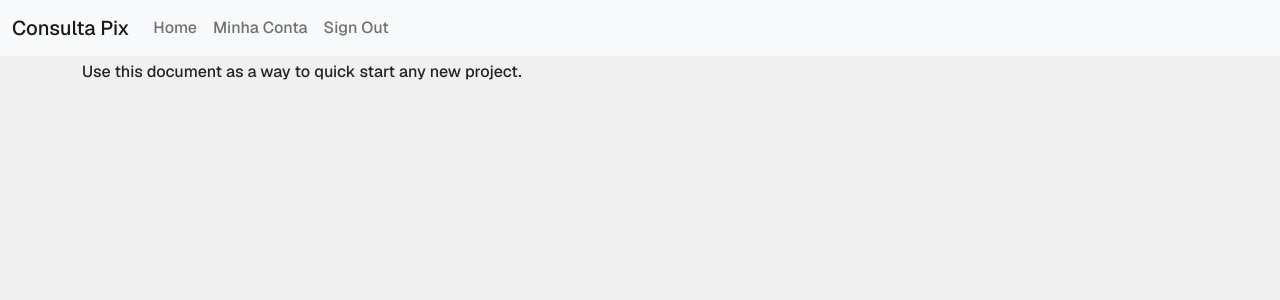
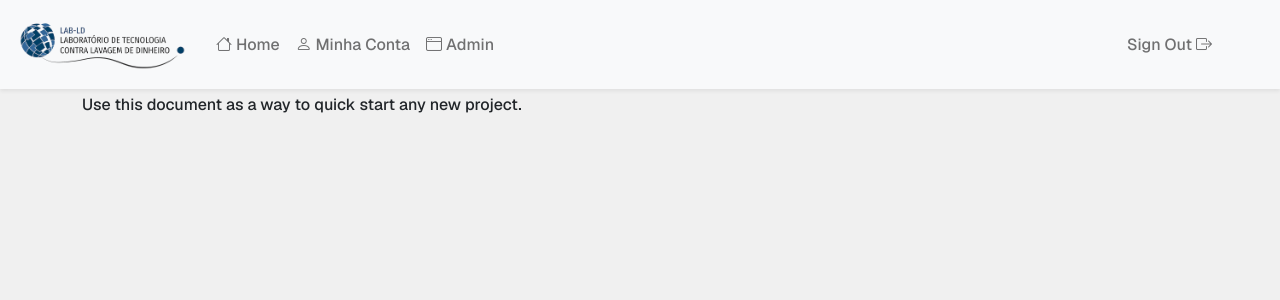
Before and after one commit to rogeriopaulos/consultapix, a Django app: page /sobre/ in a window 1280 px wide. Shown: the top 300 px of the page. Run offline with Django 5.2, Linux system fonts and the light colour scheme; the visitor is signed in with stand-in values (Sample User, id 1); parts of the project's set-up code (start-up, migrations or seed data) failed here and were passed over; some libraries are stand-ins or nearby versions.

Commit message:
feat: Atualiza URL de redirecionamento após login e adiciona novos logos ao projeto

```diff
--- a/config/settings/base.py
+++ b/config/settings/base.py
@@ -106,7 +106,7 @@ AUTHENTICATION_BACKENDS = [
 # https://docs.djangoproject.com/en/dev/ref/settings/#auth-user-model
 AUTH_USER_MODEL = "users.User"
 # https://docs.djangoproject.com/en/dev/ref/settings/#login-redirect-url
-LOGIN_REDIRECT_URL = "users:redirect"
+LOGIN_REDIRECT_URL = "core:home"
 # https://docs.djangoproject.com/en/dev/ref/settings/#login-url
 LOGIN_URL = "account_login"
 
--- a/consultapix/templates/base.html
+++ b/consultapix/templates/base.html
@@ -69,7 +69,7 @@
         </div>
       {% endif %}
       <div class="mb-1">
-        <nav class="navbar navbar-expand-md navbar-light bg-light">
+        <nav class="navbar navbar-expand-md navbar-light bg-light shadow-sm">
           <div class="container-fluid">
             <button class="navbar-toggler navbar-toggler-right"
                     type="button"
@@ -80,30 +80,39 @@
                     aria-label="Toggle navigation">
               <span class="navbar-toggler-icon"></span>
             </button>
-            <a class="navbar-brand" href="{% url 'core:home' %}">Consulta Pix</a>
-            <div class="collapse navbar-collapse" id="navbarSupportedContent">
+            <a class="navbar-brand" href="{% url 'core:home' %}">
+              <img src="{% static 'images/logo_lab_ld.png' %}"
+                   alt="Logo LAB-LD"
+                   width="180" />
+            </a>
+            <div class="collapse navbar-collapse d-flex justify-content-between"
+                 id="navbarSupportedContent">
               <ul class="navbar-nav mr-auto">
                 <li class="nav-item active">
-                  <a class="nav-link" href="{% url 'core:home' %}">Home <span class="visually-hidden">(current)</span></a>
+                  <a class="nav-link" href="{% url 'core:home' %}">
+                    <i class="bi bi-house"></i> Home <span class="visually-hidden">(current)</span>
+                  </a>
                 </li>
                 {% if request.user.is_authenticated %}
                   <li class="nav-item">
-                    <a class="nav-link" href="{% url 'users:detail' request.user.pk %}">Minha Conta</a>
+                    <a class="nav-link" href="{% url 'users:detail' request.user.pk %}">
+                      <i class="bi bi-person"></i> Minha Conta
+                    </a>
                   </li>
                   <li class="nav-item">
+                    <a class="nav-link" href="#">
+                      <i class="bi bi-window"></i> Admin
+                    </a>
+                  </li>
+                {% endif %}
+              </ul>
+              <ul class="navbar-nav mr-auto">
+                {% if request.user.is_authenticated %}
+                  <li class="nav-item me-5">
                     {# URL provided by django-allauth/account/urls.py #}
-                    <a class="nav-link" href="{% url 'account_logout' %}">{% translate "Sign Out" %}</a>
-                  </li>
-                {% else %}
-                  {% if ACCOUNT_ALLOW_REGISTRATION %}
-                    <li class="nav-item">
-                      {# URL provided by django-allauth/account/urls.py #}
-                      <a id="sign-up-link" class="nav-link" href="{% url 'account_signup' %}">{% translate "Sign Up" %}</a>
-                    </li>
-                  {% endif %}
-                  <li class="nav-item">
-                    {# URL provided by django-allauth/account/urls.py #}
-                    <a id="log-in-link" class="nav-link" href="{% url 'account_login' %}">{% translate "Sign In" %}</a>
+                    <a class="nav-link" href="{% url 'account_logout' %}">
+                      {% translate "Sign Out" %} <i class="bi bi-box-arrow-right"></i>
+                    </a>
                   </li>
                 {% endif %}
               </ul>
```
Also changed, not shown: consultapix/templates/bacen/partials/requisicao_row.html (+3 -5 lines), consultapix/static/images/img_card_pix.webp (deleted), consultapix/static/images/logo_lab_ld.png (added).
